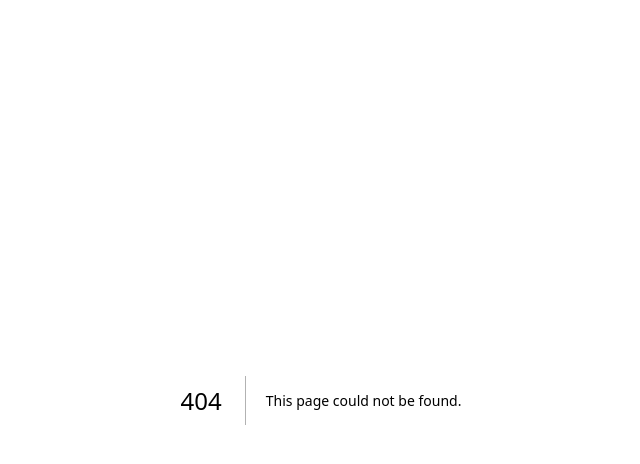
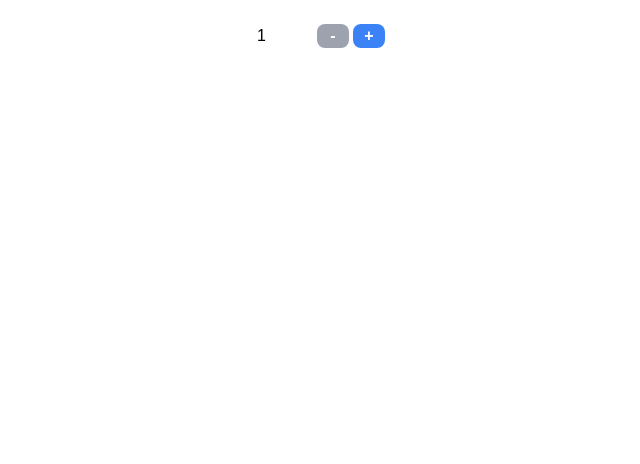
Before and after one commit to GabrielEllie/cprg306-assignments, a Next.js app: page /week-4 in a window 1280 px wide. Before the commit this address had no page. Shown: the top 464 px of the page, without its empty margins (319-959 px from the left). Built offline with nearby package versions, Linux system fonts and the light colour scheme.

Commit message:
Created week 4 assignment
Made the main page that uses useState in order to create a button that increments or decrements quantity and styled the buttons. Created a new-item.js file which will contain new item component completed in week-5

```diff
--- a/app/page.js
+++ b/app/page.js
@@ -8,7 +8,10 @@
       <Link href="./week-2">Week-2 Page</Link>
       <br />
       <Link href="./week-3">Week-3 Page</Link>
+      <br />
+      <Link href="./week-4">Week-4 Page</Link>
       <h2>Course Example Links</h2>
+
     </main>
   );
 }
--- /dev/null
+++ b/app/week-4/new-item.js
@@ -0,0 +1,7 @@
+export default function NewItem(itemName, quantity, category) {
+    return(
+        <div>
+
+        </div>
+    );
+};
--- /dev/null
+++ b/app/week-4/page.js
@@ -0,0 +1,55 @@
+"use client"
+
+import NewItem from "./new-item";
+import { useState } from "react";
+
+export default function Page() {
+    const [quantity, setQuantity] = useState(1);
+    const btnStyle = "w-8 bg-blue-500 text-white font-semibold rounded-lg hover:bg-blue-700 disabled:bg-gray-400";
+
+    const incrementQuantity = () => {
+        if (quantity < 20) {
+            setQuantity(quantity + 1);
+        };
+    };
+
+    const decrementQuantity = () => {
+        if (quantity > 1 ) {
+            setQuantity(quantity - 1);
+        };
+    };
+
+    let incrementDisable = false;
+    let decrementDisable = false;
+
+    if (quantity <= 1) {
+        decrementDisable = true;
+    }
+
+    if (quantity >= 20) {
+        incrementDisable = true;
+    }
+
+    return(
+        <main className="flex justify-center w-full">
+            <div className="p-2 m-4 bg-white text-white w-36">
+                <div className="flex justify-between">
+                    <p className="text-black">{quantity}</p>
+                    <div className="flex">
+                        <button
+                        className={btnStyle}
+                        onClick={decrementQuantity}
+                        disabled={decrementDisable}
+                        >-</button>
+                        <button
+                        className={`${btnStyle} ml-1`}
+                        onClick={incrementQuantity}
+                        disabled={incrementDisable}
+                        >+</button>
+                        <NewItem />
+                    </div>
+                </div>
+            </div>
+        </main>
+    );
+};
```
